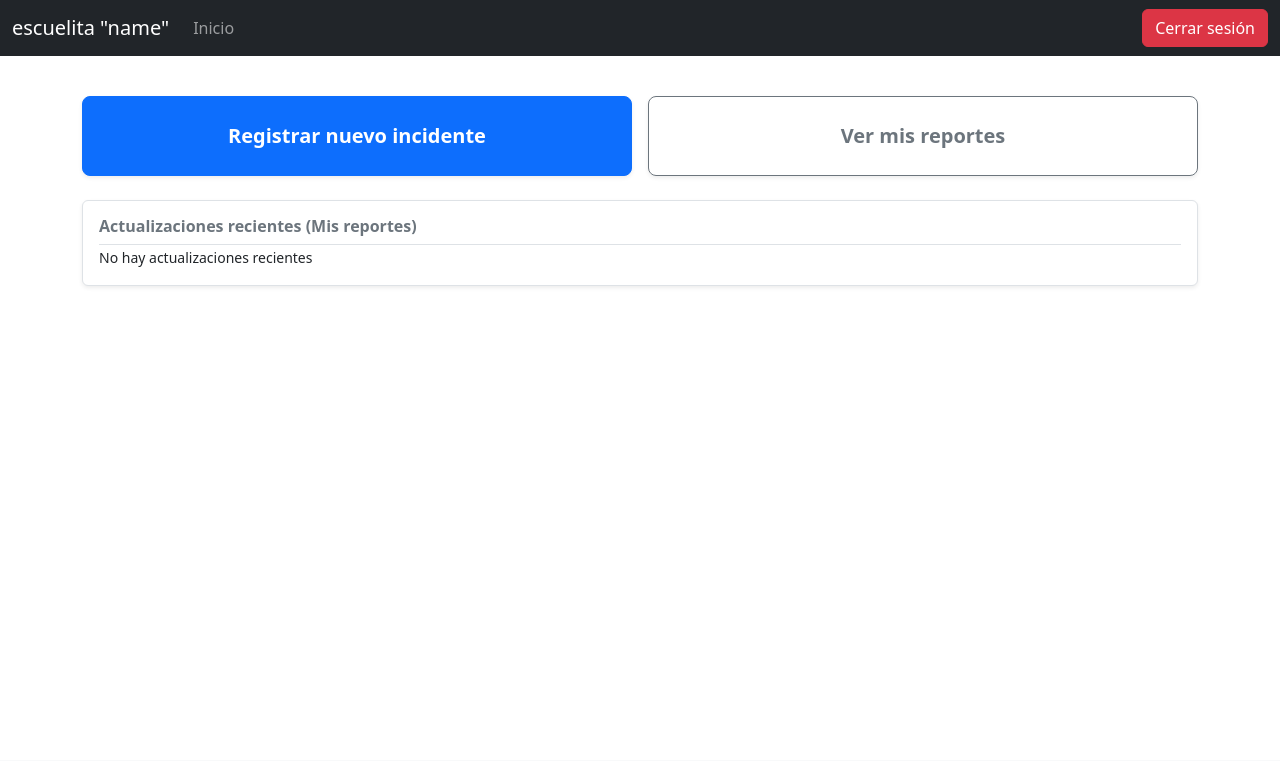
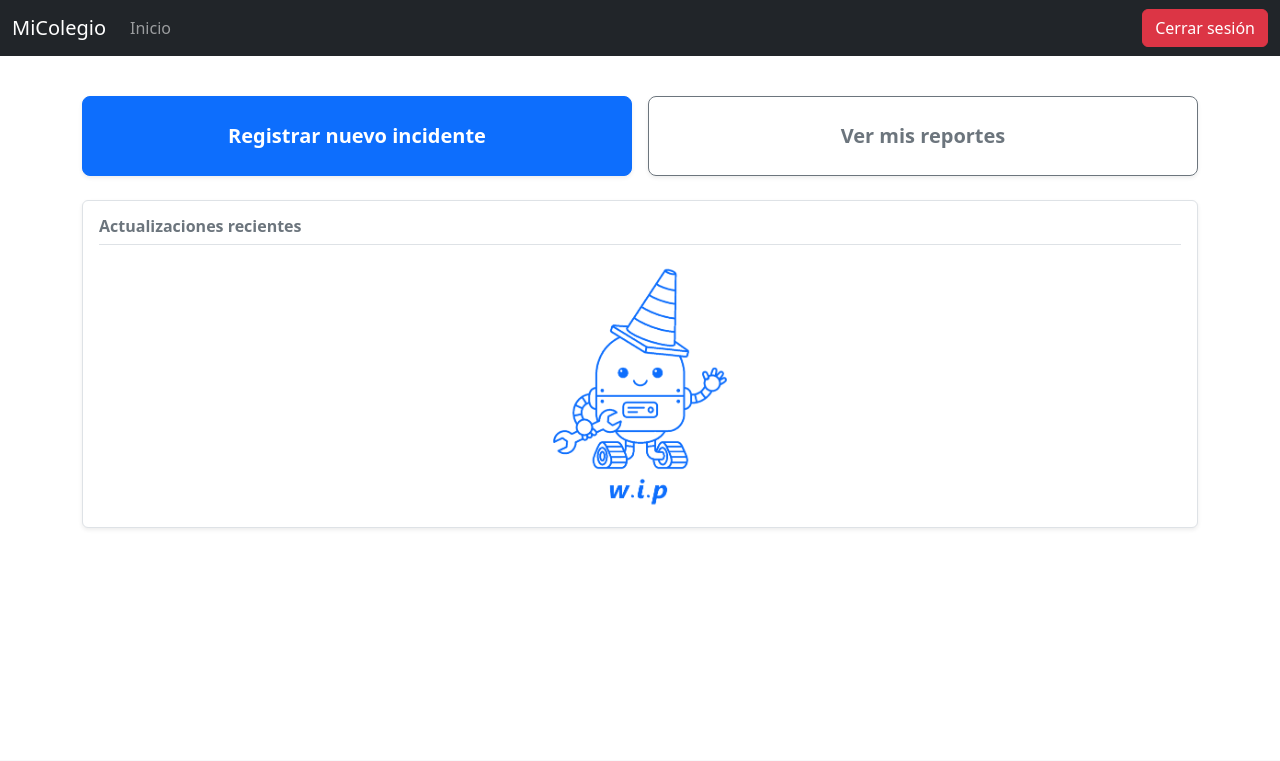
Before and after one commit to square0108/IS2-2026-1, a Flask app: template app/templates/reporter_home.html in a window 1280 px wide. Shown: the top 761 px of the page. Run offline with Flask 3, Linux system fonts and the light colour scheme; the template is opened without the code that fills it, so the values that code supplies are empty.

Commit message:
Cambios solamente visuales

```diff
--- a/app/templates/components/navbar.html
+++ b/app/templates/components/navbar.html
@@ -4,7 +4,7 @@
 
     <ul class="navbar-nav mr-auto">
 
-      <a class="navbar-brand">escuelita "name" </a>
+      <a class="navbar-brand">MiColegio</a>
 
       <!-- Botón Inicio redirige cada tipo de usuario a su dashboard específico, pues tienen privilegios distintos -->
       <li class="nav-item active">
--- a/app/templates/components/search_students.html
+++ b/app/templates/components/search_students.html
@@ -4,7 +4,7 @@
 
 {% block content %}
 <div class="container mt-5">
-    <h1 class="mb-4">Registrar un nuevo incidente</h1>
+    <h1 class="mb-4">Reportar nuevo incidente</h1>
 
     <div class="row">
         <!-- lado (columna) izquierdo de la pantalla es todo para info de estudiantes -->
--- a/app/templates/my_reports.html
+++ b/app/templates/my_reports.html
@@ -5,12 +5,12 @@
 {% block content %}
 <div class="container mt-5">
     <div class="d-flex justify-content-between align-items-center mb-4">
-        <h1>Mis Reportes de Incidentes</h1>
+        <h1>Incidentes reportados</h1>
         <a href="{{ url_for('reportador.nuevoReporte') }}" class="btn btn-primary">Registrar Nuevo</a>
     </div>
 
     {% if incidentes %}
-        <div class="row row-cols-1 row-cols-md-2 g-4">
+        <div class="row row-cols-1 g-4">
             {% for incidente in incidentes %}
             <div class="col">
                 <div class="card shadow-sm h-100 border-primary">
@@ -39,7 +39,6 @@
         </div>
     {% else %}
         <div class="alert alert-info text-center shadow-sm" role="alert">
-            <h4 class="alert-heading">¡Todo tranquilo!</h4>
             <p>Aún no has registrado ningún incidente en el sistema.</p>
             <hr>
             <p class="mb-0">Cuando registres un nuevo reporte, aparecerá aquí.</p>
--- a/app/templates/reporter_home.html
+++ b/app/templates/reporter_home.html
@@ -17,9 +17,9 @@
         </div>
     </div>
 
-  <div class="my-3 p-3 bg-body rounded shadow-sm border">
-    <h6 class="border-bottom pb-2 mb-0 fw-bold text-secondary">Actualizaciones recientes (Mis reportes)</h6>
-    <small>No hay actualizaciones recientes</small>
+  <div class="my-3 p-3 bg-body rounded shadow-sm border text-center">
+    <h6 class="border-bottom pb-2 mb-0 fw-bold text-secondary text-start">Actualizaciones recientes</h6>
+    <img src="{{ url_for('static', filename='images/wip.png') }}" alt="Trabajo en progreso" class="img-fluid mt-3" style="height: 250px;">
   </div>
 </div>
 
```
Also changed, not shown: app/static/images/wip.png (added).
